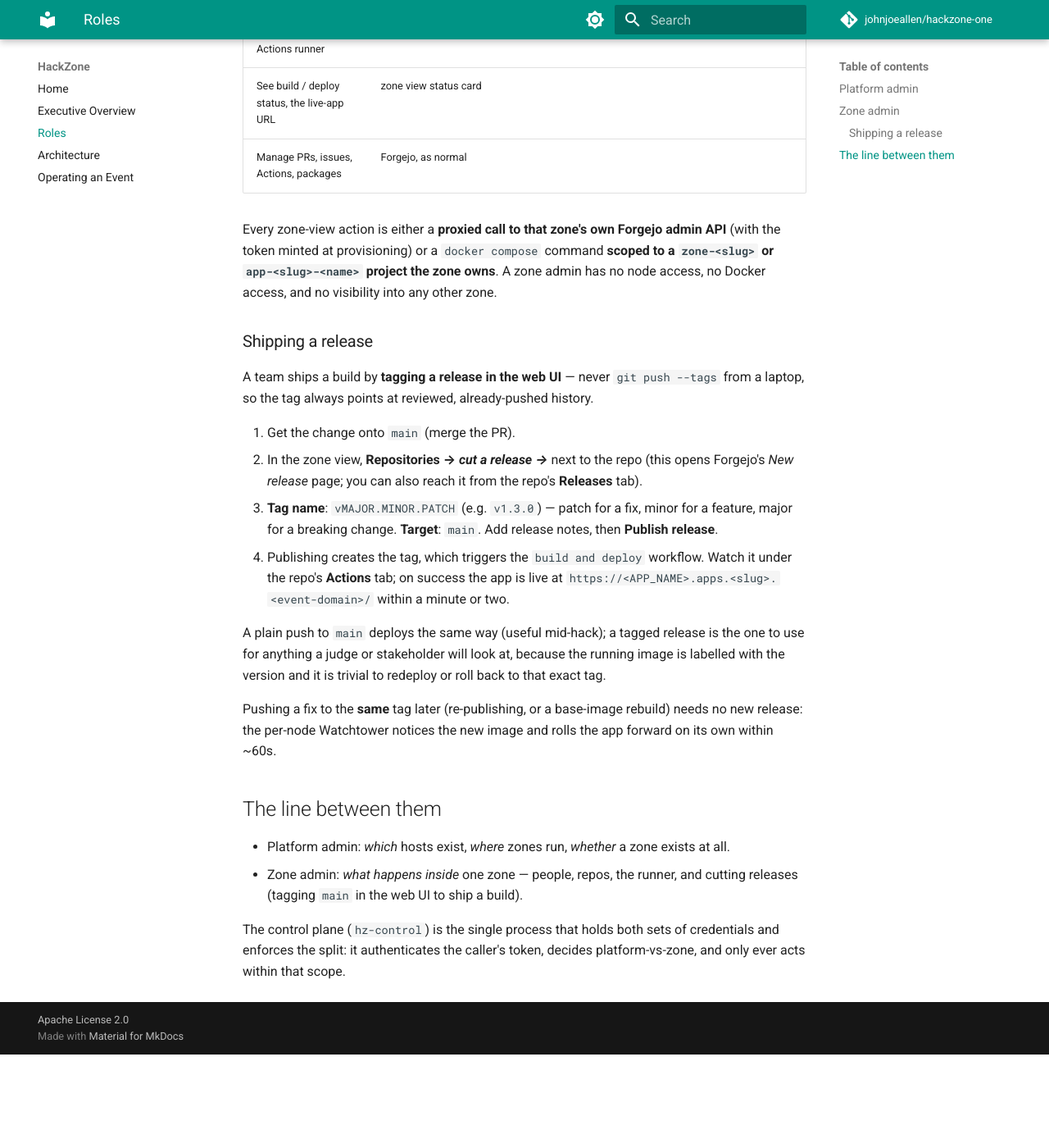
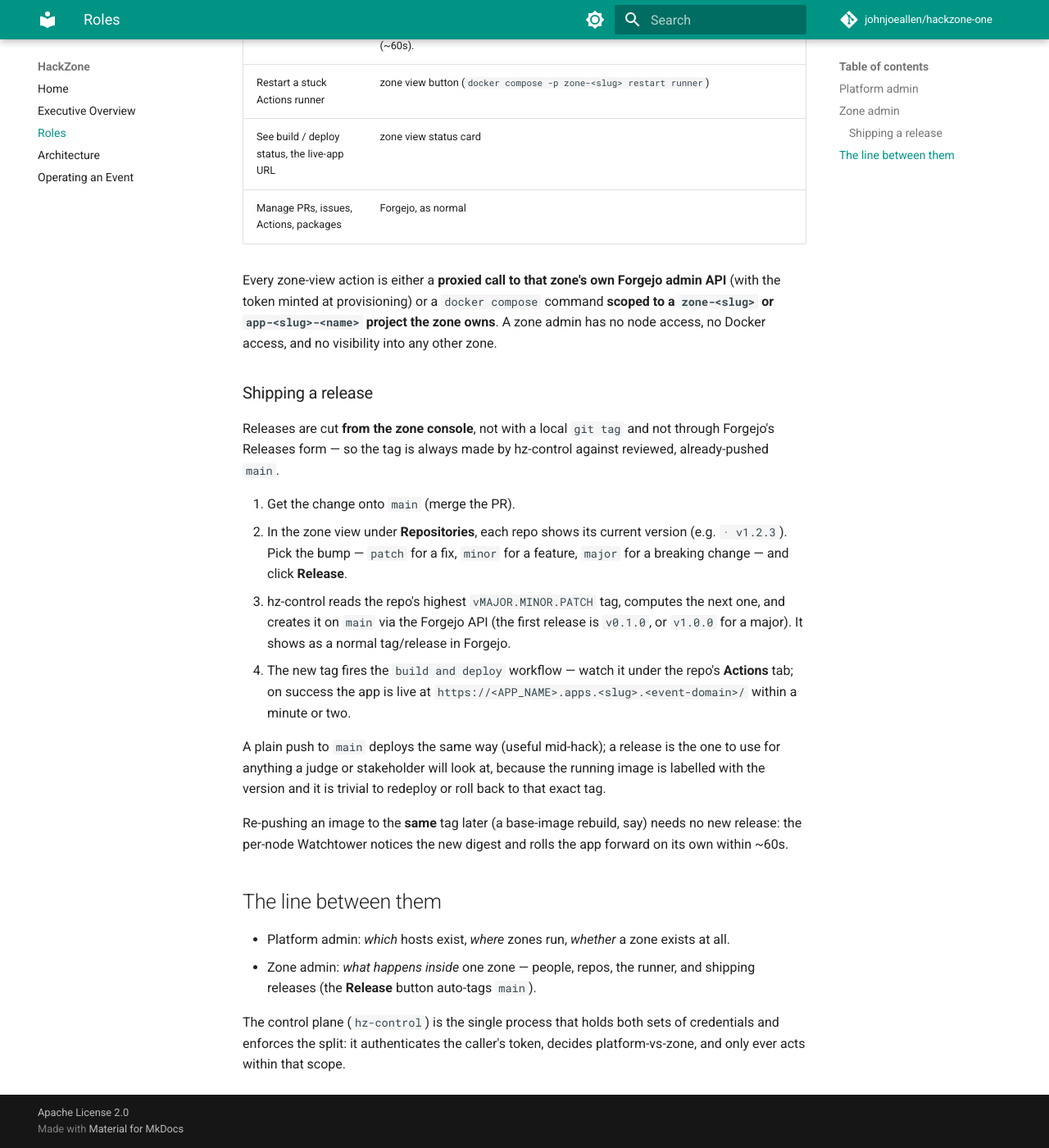
Before and after one commit to johnjoeallen/ignition, an MkDocs documentation site: the page built from docs/roles.md, in a window 1280 px wide and 1400 px high, scrolled down 1828 px. Shown: the whole window at 82% size. Built offline with MkDocs 1.6.1 and Material for MkDocs 9.7.7, drawn with Linux system fonts in a browser that asks for light colours; comment, search, counter and statistics services are not loaded; before the commit the page ends 3114 px from its top, so only the background shows below that; some of the changed text lies outside the part shown.

Commit message:
Auto-tag releases from the zone console
The zone view's Repositories section now shows each repo's current version
and a patch/minor/major + Release control. Clicking it calls cut_release():
hz-control reads the repo's highest vMAJOR.MINOR.PATCH tag over the Forgejo
API, bumps it (first release v0.1.0, or v1.0.0 for a major), and creates the
tag on `main` as a release — which fires the repo's on:push(tags) workflow.

No local `git tag`, no Forgejo Releases form. Docs (README, CLAUDE.md,
roles, index, architecture, executive-overview, operating-an-event) and the
sample workflow header rewritten to the button flow.

Co-Authored-By: Claude Sonnet 5 <noreply@anthropic.com>
Claude-Session: https://claude.ai/code/session_01GEgvkxp9vBPD5rwkWEt4vM

```diff
--- a/docs/roles.md
+++ b/docs/roles.md
@@ -18,7 +18,7 @@ flowchart TB
     pa --> zones
     za --> zoneview
     zoneview -->|"proxied Forgejo admin API"| forgejo["the zone's own Forgejo"]
-    za -->|"cut releases (tag main in web UI)"| forgejo
+    za -->|"Release button → auto-tag main"| zoneview
     dev -->|git push / PRs| forgejo
 
     pa -. "never touches" .-> forgejo
@@ -61,7 +61,7 @@ Through the zone view (or Forgejo directly) they manage **their zone only**:
 |---|---|
 | Add / remove team members | zone view "Users", or Forgejo → Site Administration → Users |
 | Create repositories | zone view "Repositories", or Forgejo → New Repository |
-| Ship a build | **Cut a release** — zone view "Repositories" → *cut a release →*, or Forgejo → Releases → New release, target `main`. Tagging off reviewed, pushed history (never `git push --tags` from a laptop) is what starts a build; it runs the same workflow as a push to `main`. |
+| Ship a build | zone view "Repositories" → pick `patch`/`minor`/`major` → **Release**. hz-control tags the next `vX.Y.Z` on `main` for you (via the Forgejo API — no local `git tag`, no Releases form) and that starts the build-and-deploy workflow. A push to `main` deploys the same way. |
 | Manage the zone's apps | zone view "Apps" — list, live status, remove. Deploys come from CI; every app also gets a Watchtower agent wired in automatically, so a re-pushed image redeploys on its own (~60s). |
 | Restart a stuck Actions runner | zone view button (`docker compose -p zone-<slug> restart runner`) |
 | See build / deploy status, the live-app URL | zone view status card |
@@ -75,36 +75,37 @@ other zone.
 
 ### Shipping a release
 
-A team ships a build by **tagging a release in the web UI** — never
-`git push --tags` from a laptop, so the tag always points at reviewed,
-already-pushed history.
+Releases are cut **from the zone console**, not with a local `git tag` and not
+through Forgejo's Releases form — so the tag is always made by hz-control
+against reviewed, already-pushed `main`.
 
 1. Get the change onto `main` (merge the PR).
-2. In the zone view, **Repositories → _cut a release →_** next to the repo
-   (this opens Forgejo's *New release* page; you can also reach it from the
-   repo's **Releases** tab).
-3. **Tag name**: `vMAJOR.MINOR.PATCH` (e.g. `v1.3.0`) — patch for a fix, minor
-   for a feature, major for a breaking change. **Target**: `main`. Add release
-   notes, then **Publish release**.
-4. Publishing creates the tag, which triggers the `build and deploy` workflow.
-   Watch it under the repo's **Actions** tab; on success the app is live at
+2. In the zone view under **Repositories**, each repo shows its current version
+   (e.g. `· v1.2.3`). Pick the bump — `patch` for a fix, `minor` for a feature,
+   `major` for a breaking change — and click **Release**.
+3. hz-control reads the repo's highest `vMAJOR.MINOR.PATCH` tag, computes the
+   next one, and creates it on `main` via the Forgejo API (the first release is
+   `v0.1.0`, or `v1.0.0` for a major). It shows as a normal tag/release in
+   Forgejo.
+4. The new tag fires the `build and deploy` workflow — watch it under the
+   repo's **Actions** tab; on success the app is live at
    `https://<APP_NAME>.apps.<slug>.<event-domain>/` within a minute or two.
 
-A plain push to `main` deploys the same way (useful mid-hack); a tagged release
-is the one to use for anything a judge or stakeholder will look at, because the
+A plain push to `main` deploys the same way (useful mid-hack); a release is the
+one to use for anything a judge or stakeholder will look at, because the
 running image is labelled with the version and it is trivial to redeploy or
 roll back to that exact tag.
 
-Pushing a fix to the **same** tag later (re-publishing, or a base-image
-rebuild) needs no new release: the per-node Watchtower notices the new image
-and rolls the app forward on its own within ~60s.
+Re-pushing an image to the **same** tag later (a base-image rebuild, say) needs
+no new release: the per-node Watchtower notices the new digest and rolls the
+app forward on its own within ~60s.
 
 ## The line between them
 
 - Platform admin: *which* hosts exist, *where* zones run, *whether* a zone
   exists at all.
 - Zone admin: *what happens inside* one zone — people, repos, the runner, and
-  cutting releases (tagging `main` in the web UI to ship a build).
+  shipping releases (the **Release** button auto-tags `main`).
 
 The control plane (`hz-control`) is the single process that holds both sets of
 credentials and enforces the split: it authenticates the caller's token,
```
Also changed, not shown: CLAUDE.md (+7 -6 lines), README.md (+7 -7 lines), docs/architecture.md (+5 -4 lines), docs/executive-overview.md (+1 -1 lines), docs/index.md (+6 -5 lines), docs/operating-an-event.md (+6 -5 lines), 2 other files.
